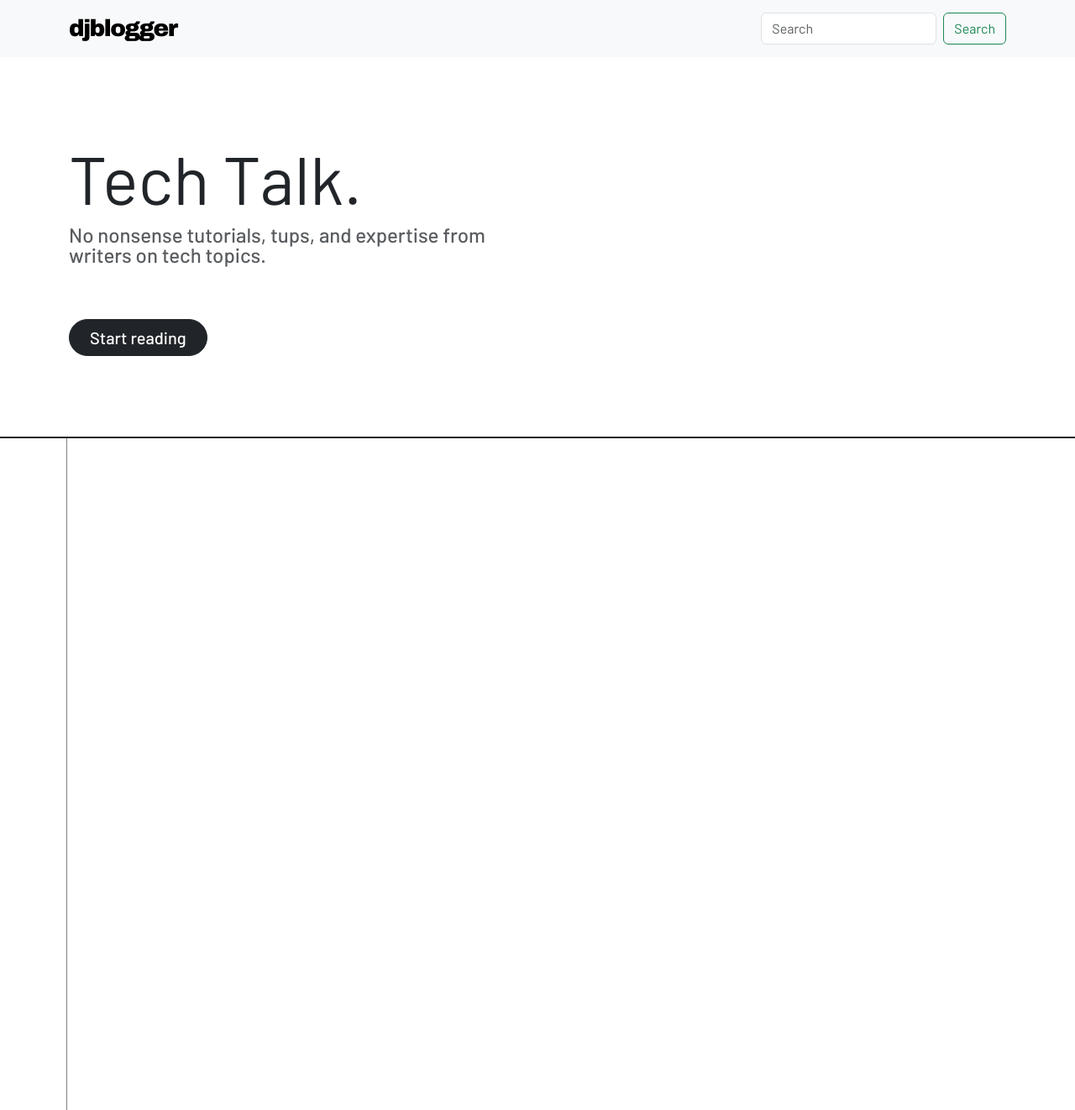
After one commit to ivanlegranbizarro/djblogger, a Django app: template djblogger/templates/3-col-template.html in a window 1280 px wide. The commit adds this page. Shown: the whole page at 84% size. Run offline with Django 4.2, Linux system fonts and the light colour scheme; the template is opened without the code that fills it, so the values that code supplies are empty; some libraries are stand-ins or nearby versions.

```diff
--- /dev/null
+++ b/djblogger/templates/3-col-template.html
@@ -0,0 +1,30 @@
+{% extends 'base.html' %}
+{% block content %}
+    <style>
+  @media only screen and (min-width: 992px) {
+    .col-navbar {
+      flex: 0 0 80px;
+      display: flex;
+      justify-content: center;
+      border-right: 1px solid gray;
+      height: 100vh;
+    }
+  }
+    </style>
+    <div class="container" style="max-width: 1500px!important;">
+        <div class="row">
+            <div class="col-navbar">
+                {% block content-left %}
+                {% endblock content-left %}
+            </div>
+            <div class="col-12 col-lg-8">
+                {% block content-mid %}
+                {% endblock content-mid %}
+            </div>
+            <div class="d-none d-lg-block col-lg-3">
+                {% block content-right %}
+                {% endblock content-right %}
+            </div>
+        </div>
+    </div>
+{% endblock content %}
--- a/djblogger/templates/base.html
+++ b/djblogger/templates/base.html
@@ -24,14 +24,15 @@
         <link rel="preconnect" href="https://fonts.gstatic.com" crossorigin>
         <link href="https://fonts.googleapis.com/css2?family=Merriweather&display=swap"
               rel="stylesheet">
-        <link rel="stylesheet" href="{% static 'css/main.css' %}"/>
+        <link rel="stylesheet" href="{% static 'css/main.css' %}" />
     </head>
     <body>
         {% block navbar %}
             {% include 'navbar.html' %}
+            {% include './blog/components/splash.html' %}
         {% endblock navbar %}
-        {% include './blog/components/splash.html' %}
-        {% block content %}{% endblock %}
+        {% block content %}
+        {% endblock content %}
         <script src="https://cdn.jsdelivr.net/npm/bootstrap@5.3.0-alpha1/dist/js/bootstrap.bundle.min.js"
                 integrity="sha384-w76AqPfDkMBDXo30jS1Sgez6pr3x5MlQ1ZAGC+nuZB+EYdgRZgiwxhTBTkF7CXvN"
                 crossorigin="anonymous"></script>
```
Also changed, not shown: djblogger/templates/blog/post_detail.html (+9 -3 lines), djblogger/templates/secondary-navbar.html (added, +28 -0 lines).
